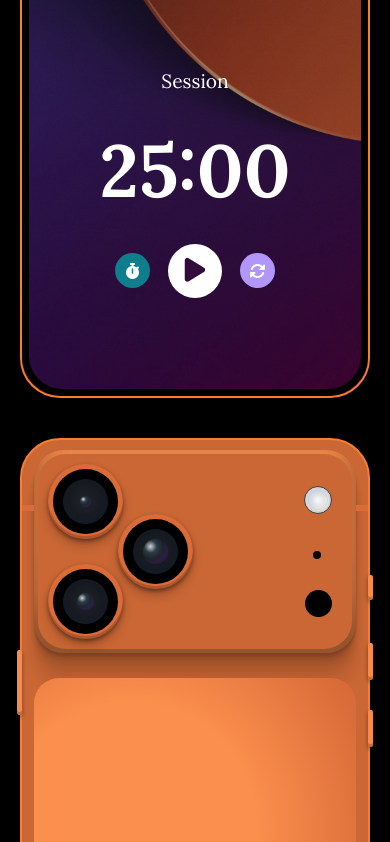
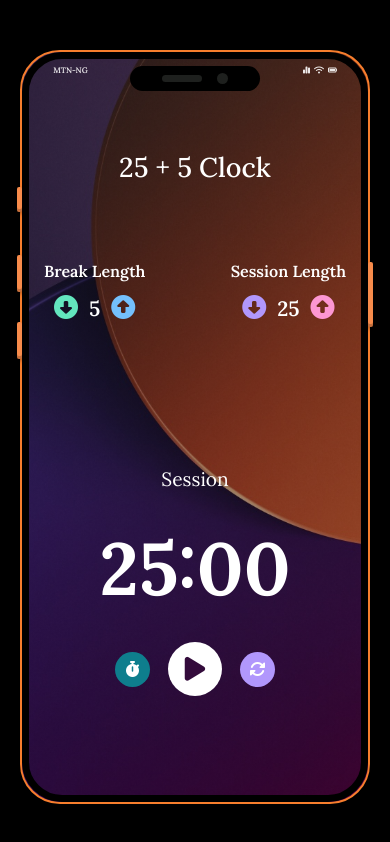
Before and after one commit to Yinka09/25-5-Clock, an Angular app: page / in a window 390 px wide. Shown: the top 842 px of the page. Built offline with nearby package versions, Linux system fonts and the light colour scheme; a web font is replaced by a local one.

Commit message:
update border box

```diff
--- a/src/styles.scss
+++ b/src/styles.scss
@@ -1,16 +1,16 @@
 @use "variables" as *;
 
-html,
-body {
-  margin: 0;
-  padding: 0;
-  box-sizing: border-box;
-  height: 100%;
-  width: 100%;
-}
+// html,
+// body {
+//   margin: 0;
+//   padding: 0;
+//   box-sizing: border-box;
+//   height: 100%;
+//   width: 100%;
+// }
 
 * {
-  box-sizing: inherit;
+  box-sizing: border-box;
 }
 .app-container {
   //   background-image: url("https://4kwallpapers.com/images/wallpapers/gradient-background-2880x1800-11027.jpg");
@@ -33,7 +33,7 @@ body {
   @media (max-width: 1025px) {
     padding: 50px 20px;
     flex-direction: column;
-    min-height: 100vh;
+
     height: 100%;
     gap: 40px;
   }
```
